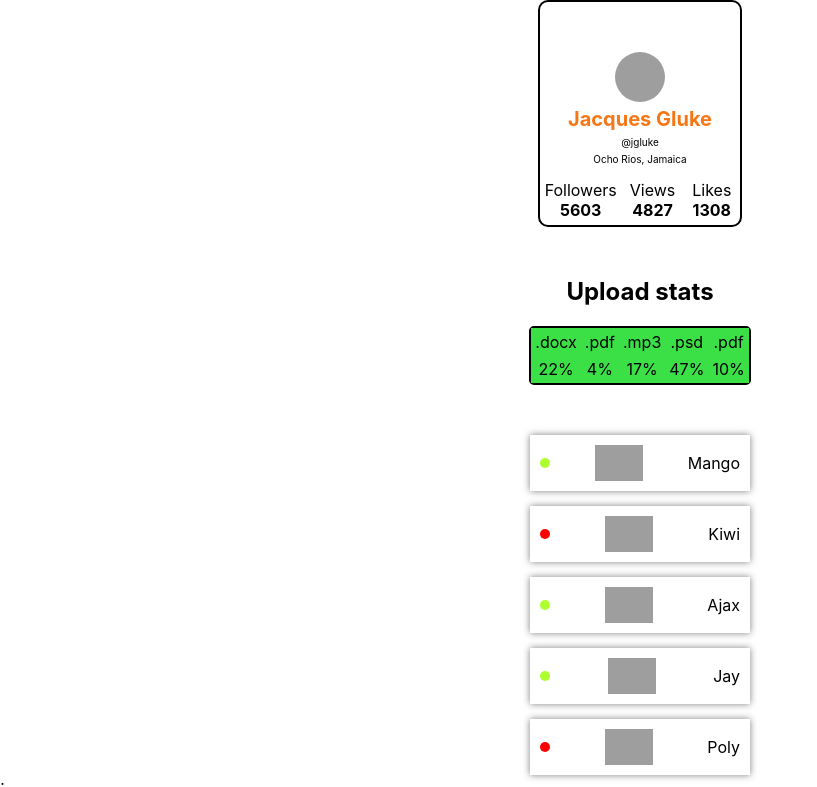
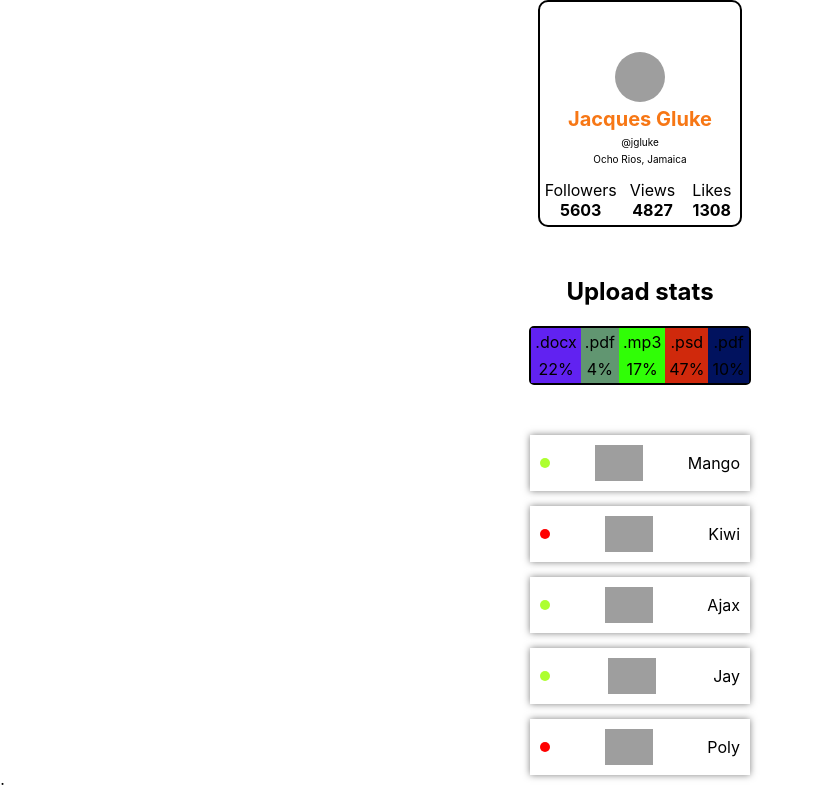
Before and after one commit to Bad-Raider/goit-react-hw-01-components, a React (Create React App) app: page / in a window 1280 px wide. Shown: the top 787 px of the page, without its empty margins (0-817 px from the left). Built offline with nearby package versions, Linux system fonts and the light colour scheme; grey boxes are pictures that could not be loaded.

Commit message:
fix
added working function getRandomColor()

```diff
--- a/src/components/statistics/statistics.jsx
+++ b/src/components/statistics/statistics.jsx
@@ -9,7 +9,7 @@ export const Statistics = ({stats, title}) => {
 
             <ul className={css.statList}>
                 {stats.map(stat => (
-                   <li style={bgrColor} key={stat.id} className={css.item}>
+                   <li style={{ backgroundColor: getRandomColor() }} key={stat.id} className={css.item}>
                     <span className={css.label}>{stat.label}</span>
                     <span className="percentage">{stat.percentage +"%"}</span>
                    </li>
@@ -35,5 +35,3 @@ function getRandomColor() {
   const b = Math.floor(Math.random() * 256);
   return `rgb(${r}, ${g}, ${b})`;
 }
-
-const bgrColor = {backgroundColor: getRandomColor()};
```
